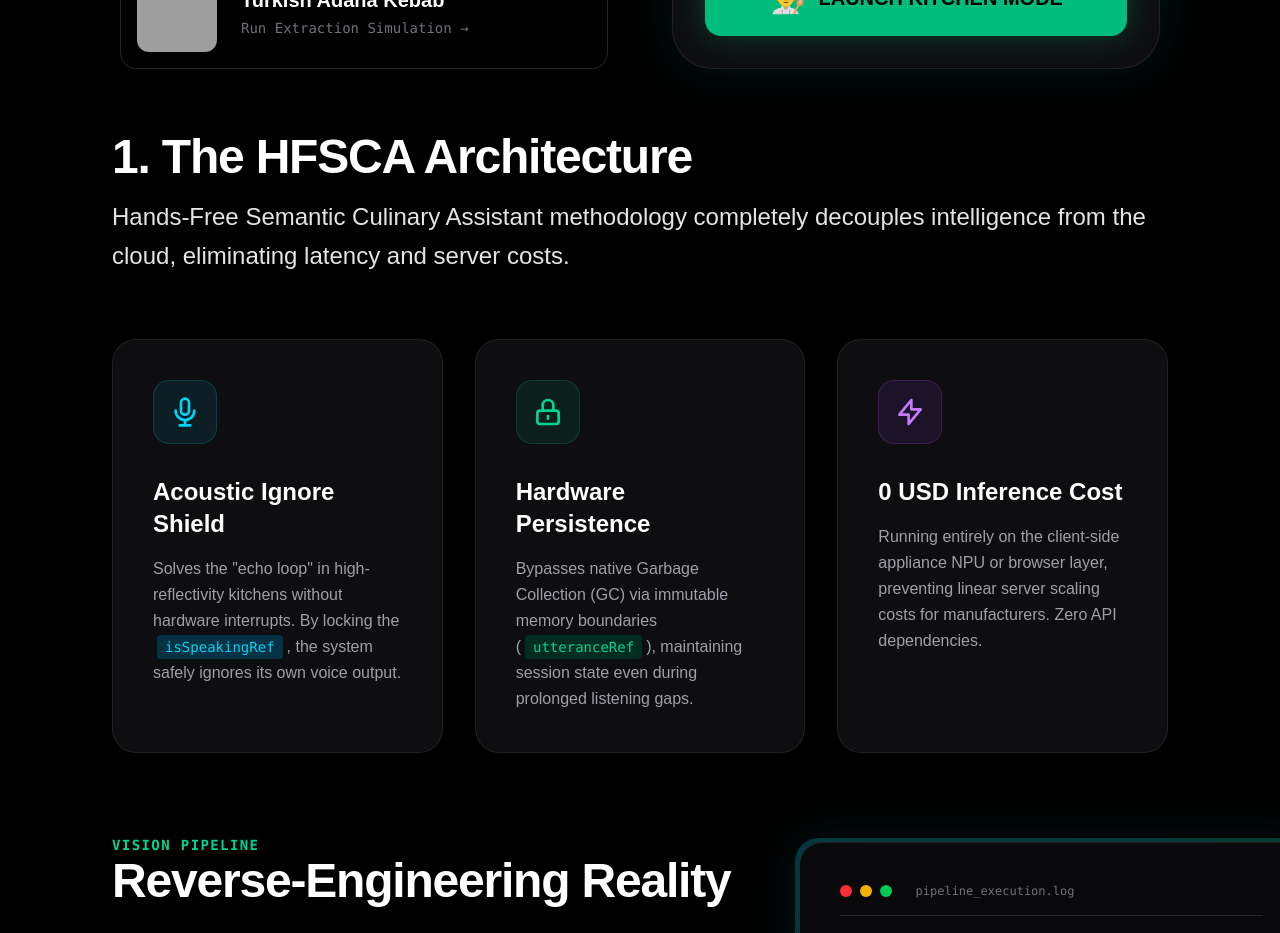
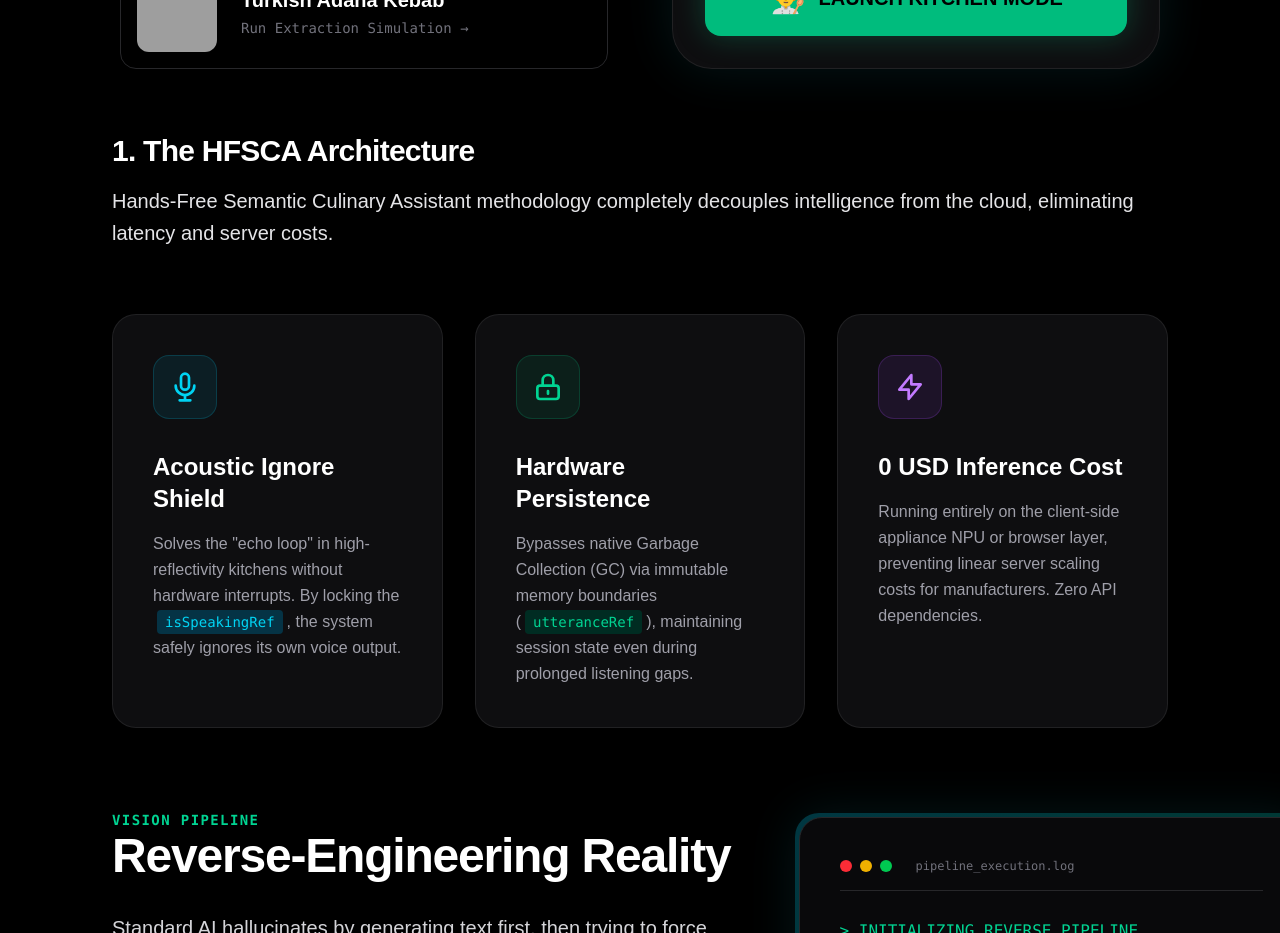
Before and after one commit to yemekyarismasi/smart-kitchen-assistant, a Next.js app: page / in a window 1280 px wide. Shown: the part 1520-2453 px from the top of the page. Built offline with nearby package versions, Linux system fonts and the light colour scheme; grey boxes are pictures that could not be loaded.

Commit message:
Reduce font sizes for HFSCA Architecture heading and description on web

```diff
--- a/src/app/page.js
+++ b/src/app/page.js
@@ -44,10 +44,10 @@ export default function Home() {
       {/* 2. THE CORE METHODOLOGY: HFSCA & ACOUSTIC SHIELD */}
       <section className="w-full max-w-7xl mb-20 relative px-4">
         <div className="mb-8 md:mb-16 text-center md:text-left">
-          <h2 className="text-[1.3rem] min-[400px]:text-[1.5rem] sm:text-4xl md:text-5xl font-black mb-4 tracking-tight whitespace-nowrap">
+          <h2 className="text-[1.3rem] min-[400px]:text-[1.5rem] sm:text-2xl md:text-3xl font-black mb-4 tracking-tight whitespace-nowrap">
             1. The HFSCA Architecture
           </h2>
-          <p className="text-lg md:text-2xl text-zinc-200 font-normal leading-relaxed mx-auto md:mx-0">
+          <p className="text-lg md:text-xl text-zinc-200 font-normal leading-relaxed mx-auto md:mx-0">
             Hands-Free Semantic Culinary Assistant methodology completely decouples intelligence from the cloud, eliminating latency and server costs.
           </p>
         </div>
```
